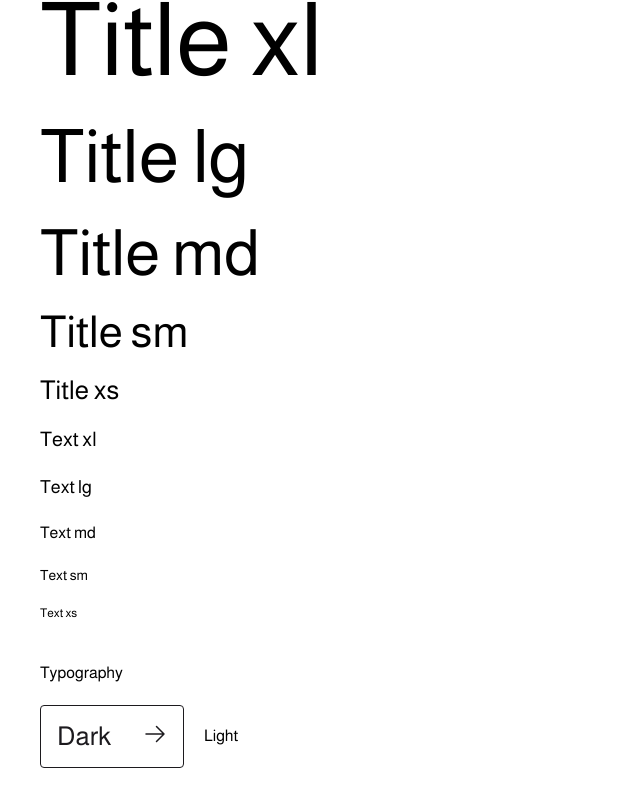
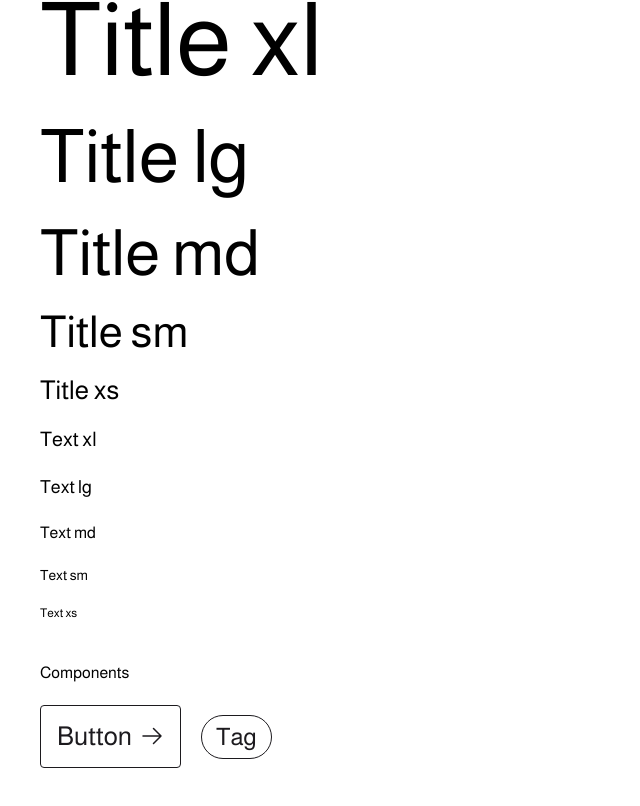
Before and after one commit to stefan-garofalo/radiant-inc-website, a Next.js app: page /styleguide in a window 1280 px wide. Shown: the part 264-1070 px from the top of the page, without its empty margins (0-640 px from the left). Built offline with nearby package versions, Linux system fonts and the light colour scheme; what tailwindcss-typography-shorthand would draw is missing.

Commit message:
feat(styleguide): components

```diff
--- a/app/styleguide/page.jsx
+++ b/app/styleguide/page.jsx
@@ -1,4 +1,5 @@
-import Button from "@/components/UI/Button";
+import Button from '@/components/UI/Button'
+import Tag from '@/components/UI/Tag'
 
 export default function StyleguidePage() {
   return (
@@ -33,10 +34,10 @@ export default function StyleguidePage() {
         </div>
       </div>
       <div>
-        <span className="block pb-5">Typography</span>
-        <div className="flex gap-5">
-          <Button>Dark</Button>
-          <button className="btn-light">Light</button>
+        <span className="block pb-5">Components</span>
+        <div className="flex gap-5 items-baseline">
+          <Button>Button</Button>
+          <Tag>Tag</Tag>
         </div>
       </div>
     </div>
--- a/components/UI/Button.jsx
+++ b/components/UI/Button.jsx
@@ -3,7 +3,7 @@ import IconArrowRight from '../icons/ArrowRight'
 export default function Button({ children, ...props }) {
   return (
     <button
-      className="inline-flex gap-8 p-4 rounded-[4px] border border-dark-400 dark:border-dark-100 text-dark-400 dark:text-dark-100 title-xs"
+      className="inline-flex items-center gap-2 p-4 rounded-[4px] border border-dark-400 dark:border-dark-100 text-dark-400 dark:text-dark-100 title-xs"
       {...props}
     >
       {children}
--- /dev/null
+++ b/components/UI/Tag.jsx
@@ -0,0 +1,10 @@
+export default function Tag({ children, ...props }) {
+  return (
+    <button
+      className="px-3.5 py-1 rounded-[30px] border border-dark-400 dark:border-dark-100 text-dark-400 dark:text-dark-100 body-xl"
+      {...props}
+    >
+      {children}
+    </button>
+  )
+}
```
